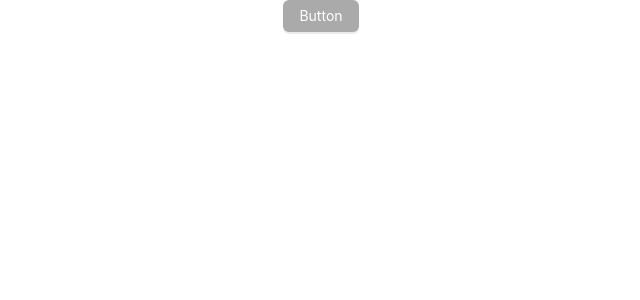
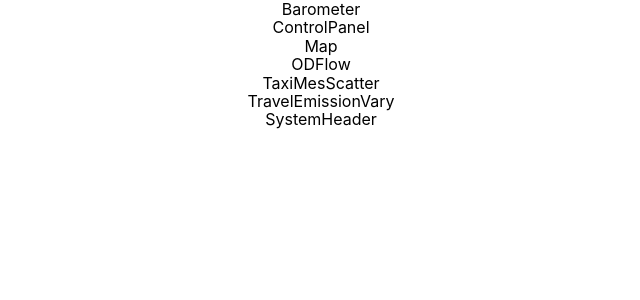
Before and after one commit to xianghui-ma/TCDEVis, a React (Create React App) app: page / in a window 1280 px wide. Shown: the top 300 px of the page, without its empty margins (319-959 px from the left). Built offline with nearby package versions, Linux system fonts and the light colour scheme.

Commit message:
init project

```diff
--- a/src/App.js
+++ b/src/App.js
@@ -1,12 +1,24 @@
-import { Button } from 'antd';
+import Barometer from './components/Barometer/Barometer.jsx';
+import ControlPanel from './components/ControlPanel/ControlPanel.jsx';
+import Map from './components/Map/Map.jsx';
+import ODFlow from './components/ODFlow/ODFlow.jsx';
+import TaxiMesScatter from './components/TaxiMesScatter/TaxiMesScatter.jsx';
+import TravelEmissionVary from './components/TravelEmissionVary/TravelEmissionVary.jsx';
+import SystemHeader from './components/SystemHeader/SystemHeader.jsx';
 
 import './App.css';
 
 function App() {
   return (
-    <div className="App">
-      <Button type="primary">Button</Button>
-    </div>
+    <section className="App">
+      <Barometer/>
+      <ControlPanel/>
+      <Map/>
+      <ODFlow/>
+      <TaxiMesScatter/>
+      <TravelEmissionVary/>
+      <SystemHeader/>
+    </section>
   );
 }
 
--- a/src/components/Barometer/Barometer.jsx
+++ b/src/components/Barometer/Barometer.jsx
@@ -0,0 +1,11 @@
+import React from 'react';
+
+import './Barometer.css';
+
+export default function Barometer() {
+  return (
+    <section className='barometer'>
+        Barometer
+    </section>
+  );
+}
--- a/src/components/ControlPanel/ControlPanel.jsx
+++ b/src/components/ControlPanel/ControlPanel.jsx
@@ -0,0 +1,9 @@
+import React from 'react';
+
+import './ControlPanel.css';
+
+export default function ControlPanel() {
+  return (
+    <section className='controlPanel'>ControlPanel</section>
+  );
+}
--- a/src/components/Map/Map.jsx
+++ b/src/components/Map/Map.jsx
@@ -0,0 +1,9 @@
+import React from 'react';
+
+import './Map.css';
+
+export default function Map() {
+  return (
+    <section className='map'>Map</section>
+  )
+}
--- a/src/components/ODFlow/ODFlow.jsx
+++ b/src/components/ODFlow/ODFlow.jsx
@@ -0,0 +1,9 @@
+import React from 'react'
+
+import './ODFlow.css';
+
+export default function ODFlow() {
+  return (
+    <section className='odflow'>ODFlow</section>
+  )
+}
--- /dev/null
+++ b/src/components/SystemHeader/SystemHeader.jsx
@@ -0,0 +1,9 @@
+import React from 'react';
+
+import './SystemHeader.css';
+
+export default function SystemHeader() {
+  return (
+    <section className='systemHeader'>SystemHeader</section>
+  )
+}
--- a/src/components/TaxiMesScatter/TaxiMesScatter.jsx
+++ b/src/components/TaxiMesScatter/TaxiMesScatter.jsx
@@ -0,0 +1,9 @@
+import React from 'react';
+
+import './TaxiMesScatter.css';
+
+export default function TaxiMesScatter() {
+  return (
+    <section className='taxiMesScatter'>TaxiMesScatter</section>
+  )
+}
--- a/src/components/TravelEmissionVary/TravelEmissionVary.jsx
+++ b/src/components/TravelEmissionVary/TravelEmissionVary.jsx
@@ -0,0 +1,9 @@
+import React from 'react';
+
+import './TravelEmissionVary.css';
+
+export default function TravelEmissionVary() {
+  return (
+    <section className='travelEmissionVary'>TravelEmissionVary</section>
+  )
+}
```
Also changed, not shown: src/components/SystemHeader/SystemHeader.css (added), src/components/SystemHeader/SystemHeader.js (added).
